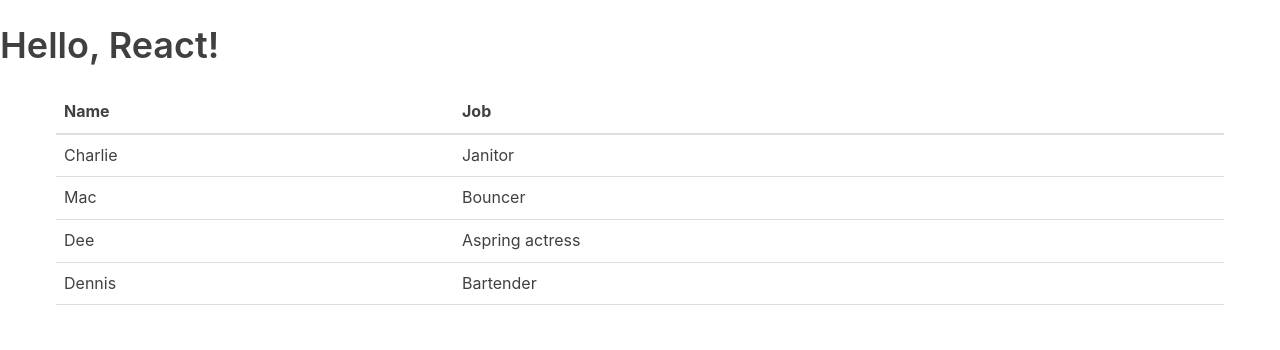
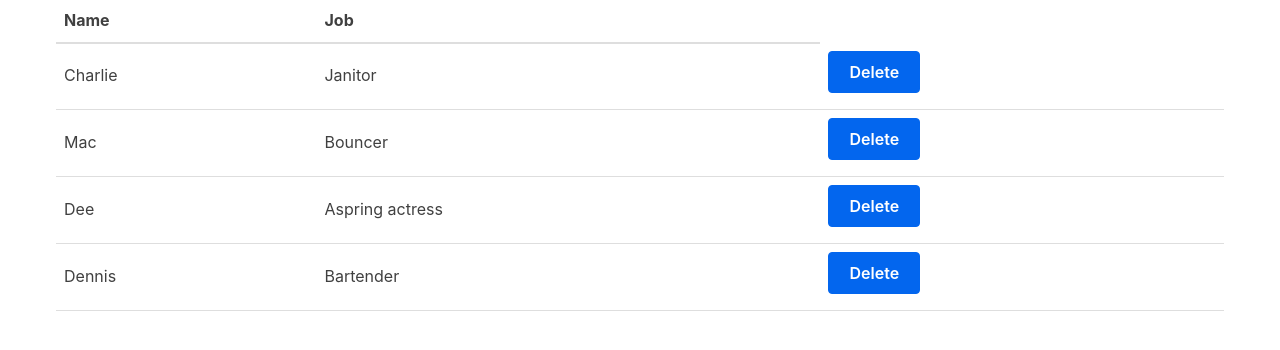
Before and after one commit to otakaran/react1, a React (Create React App) app: page / in a window 1280 px wide. Shown: the top 350 px of the page. Built offline with nearby package versions, Linux system fonts and the light colour scheme.

Commit message:
added delte to table

```diff
--- a/src/App.js
+++ b/src/App.js
@@ -3,8 +3,8 @@
 import Table from './Table'
 
 class App extends Component {
-    render() {
-        const characters = [
+    state = {
+        characters: [
           {
             name: 'Charlie',
             job: 'Janitor',
@@ -21,14 +21,25 @@
             name: 'Dennis',
             job: 'Bartender',
           },
-        ]
+        ],
+      }
+
+      removeCharacter = index => {
+        const { characters } = this.state
+
+        this.setState({
+          characters: characters.filter((character, i) => {
+            return i !== index
+          }),
+        })
+      }
+
+    render() {
+        const { characters } = this.state
 
         return (
-            <div className="App">
-                    <h1>Hello, React!</h1>
           <div className="container">
-                    <Table characterData={characters} />
-                </div>
+            <Table characterData={characters} removeCharacter={this.removeCharacter} />
           </div>
         )
     }
--- a/src/Table.js
+++ b/src/Table.js
@@ -14,9 +14,12 @@
 const TableBody = props => {
     const rows = props.characterData.map((row, index) => {
         return (
-          <tr key={index}>
+            <tr key={index}>
             <td>{row.name}</td>
             <td>{row.job}</td>
+            <td>
+              <button onClick={() => props.removeCharacter(index)}>Delete</button>
+            </td>
           </tr>
         )
     })
@@ -24,17 +27,15 @@
     return <tbody>{rows}</tbody>
 }
 
-class Table extends Component {
-  render() {
-    const { characterData } = this.props
+const Table = props => {
+    const { characterData, removeCharacter } = props
 
     return (
-        <table>
-          <TableHeader />
-          <TableBody characterData={characterData} />
-        </table>
+      <table>
+        <TableHeader />
+        <TableBody characterData={characterData} removeCharacter={removeCharacter} />
+      </table>
     )
   }
-}
 
 export default Table
```
Also changed, not shown: 1 other file (tests, documents, lock files or other folders). Lines whose indentation alone changed are shown as unchanged.
